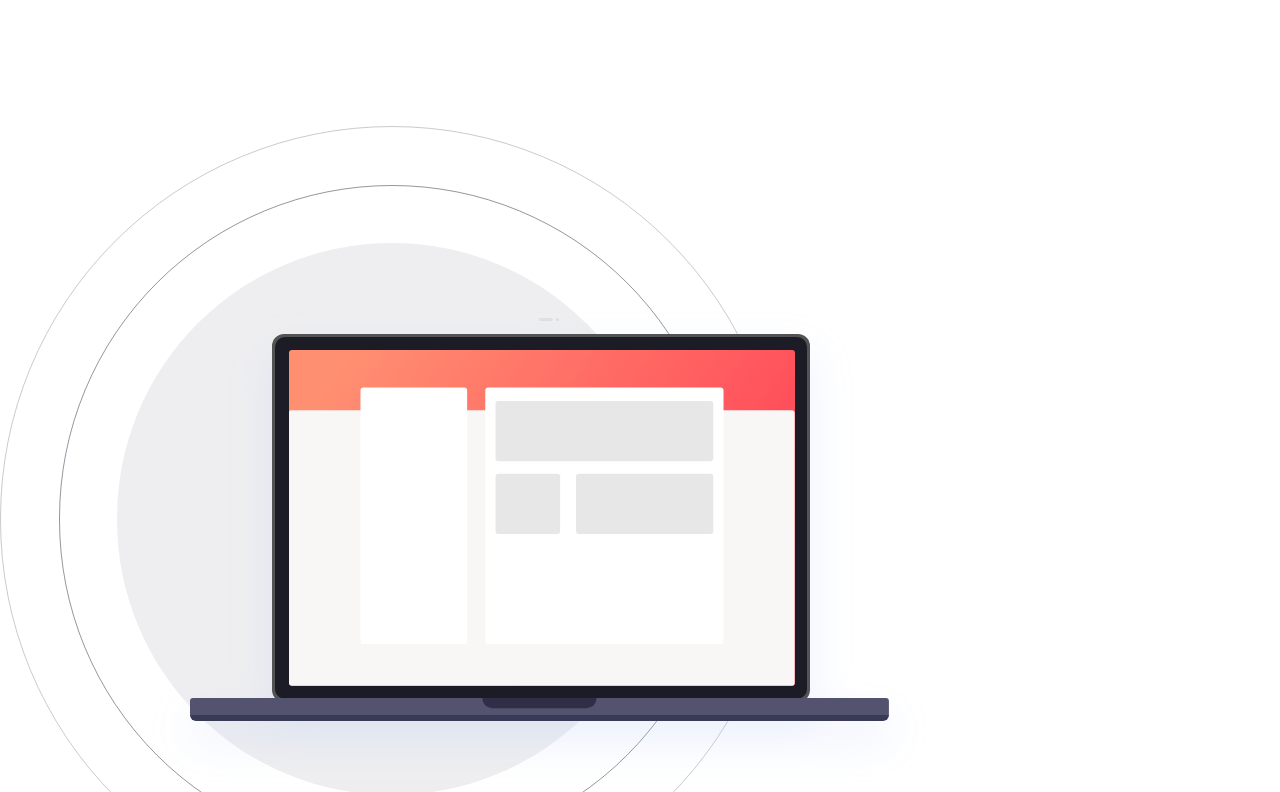
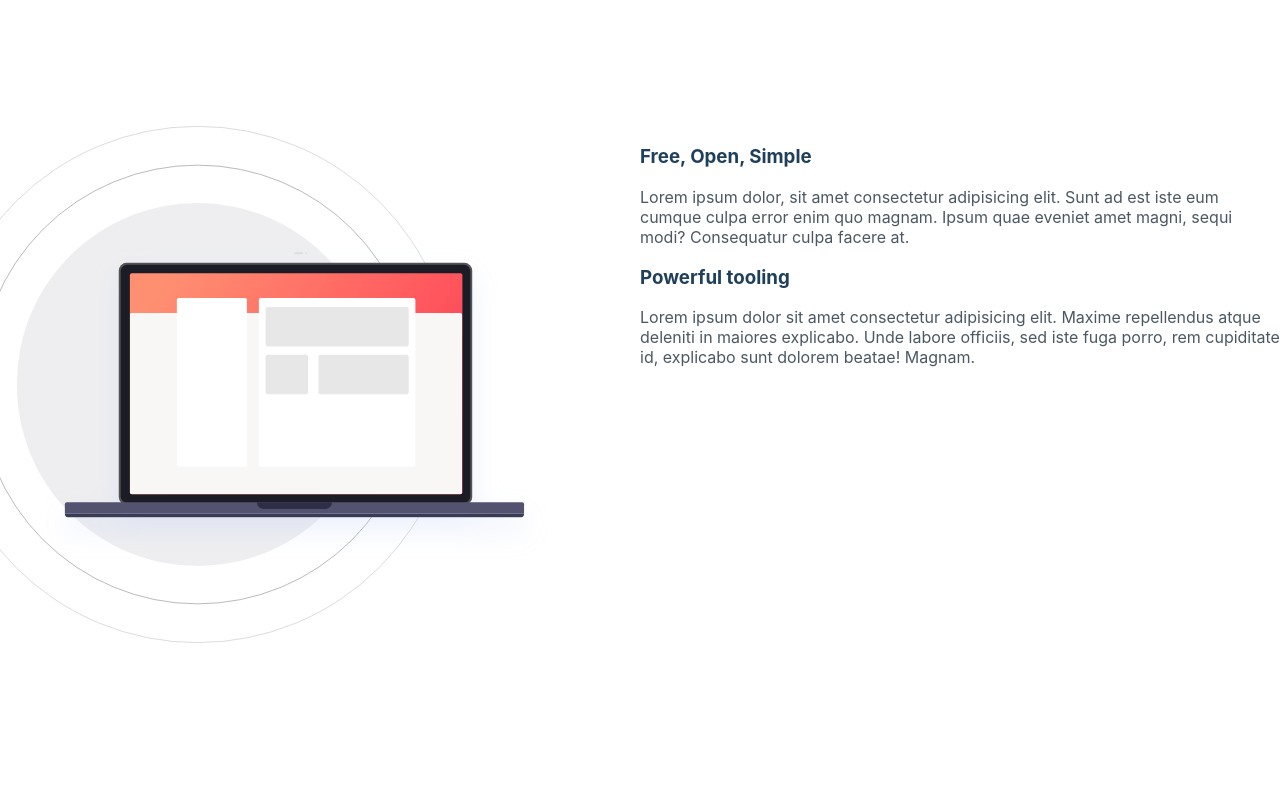
Before and after one commit to steven-mpawulo/blogr-landing-page, a React (Create React App) app: page / in a window 1280 px wide. Shown: the part 1128-1920 px from the top of the page. After the commit the page ends 1775 px from the top, so only its background shows below. Built offline with nearby package versions, Linux system fonts and the light colour scheme.

Commit message:
styles third container on main

```diff
--- a/src/components/front/main/main.css
+++ b/src/components/front/main/main.css
@@ -66,3 +66,21 @@ p {
 .second-text {
     color: white;
 }
+
+.third-container {
+    display: flex;
+}
+
+.left-container-in-third {
+    width: 50%;
+}
+
+.right-container-in-third {
+    width: 50%;
+}
+
+.third-image {
+    width: 100%;
+    position: relative;
+    left: -60px;
+}
```
